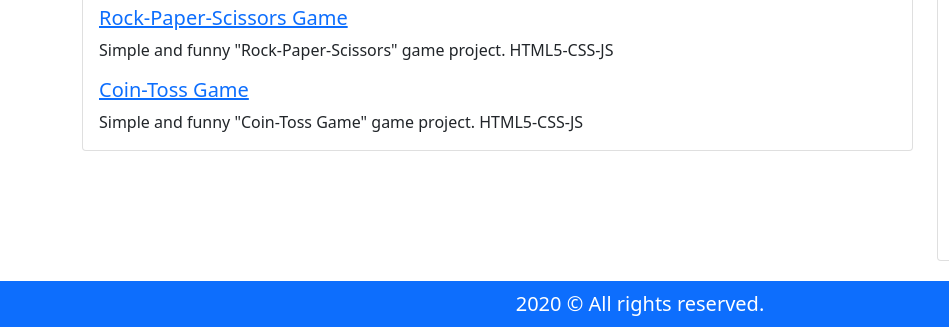
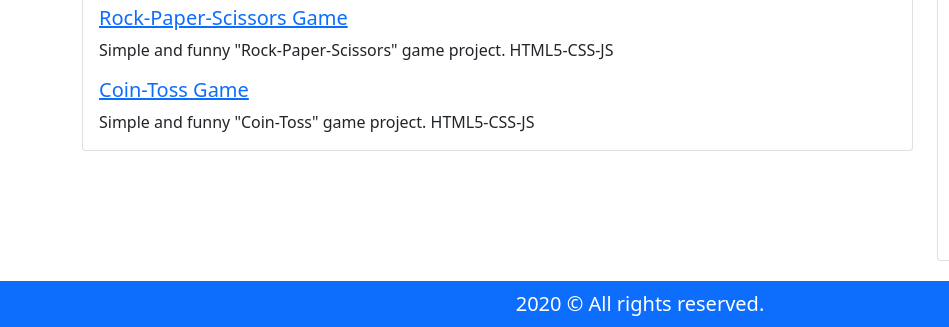
Before and after one commit to ibrahimselcuk034/myweb_resume, a plain HTML site: page portfolio.html in a window 1280 px wide. Shown: the part 1747-2074 px from the top of the page, 0-949 px from the left. Drawn offline with nearby package versions, Linux system fonts and the light colour scheme.

Commit message:
Added resume updateds.

```diff
--- a/portfolio.html
+++ b/portfolio.html
@@ -96,7 +96,7 @@
               <h5 class="card-title"><a href="https://isabey34.github.io/rock_paper_scissors/">Rock-Paper-Scissors Game</a></h5>
               <p class="card-text">Simple and funny "Rock-Paper-Scissors" game project. HTML5-CSS-JS</p>
               <h5 class="card-title"><a href="https://isabey34.github.io/coin_toss/">Coin-Toss Game</a></h5>
-              <p class="card-text">Simple and funny "Coin-Toss Game" game project. HTML5-CSS-JS</p>
+              <p class="card-text">Simple and funny "Coin-Toss" game project. HTML5-CSS-JS</p>
             </div>
           </div>
         </section>
```
Also changed, not shown: 2 other files.
